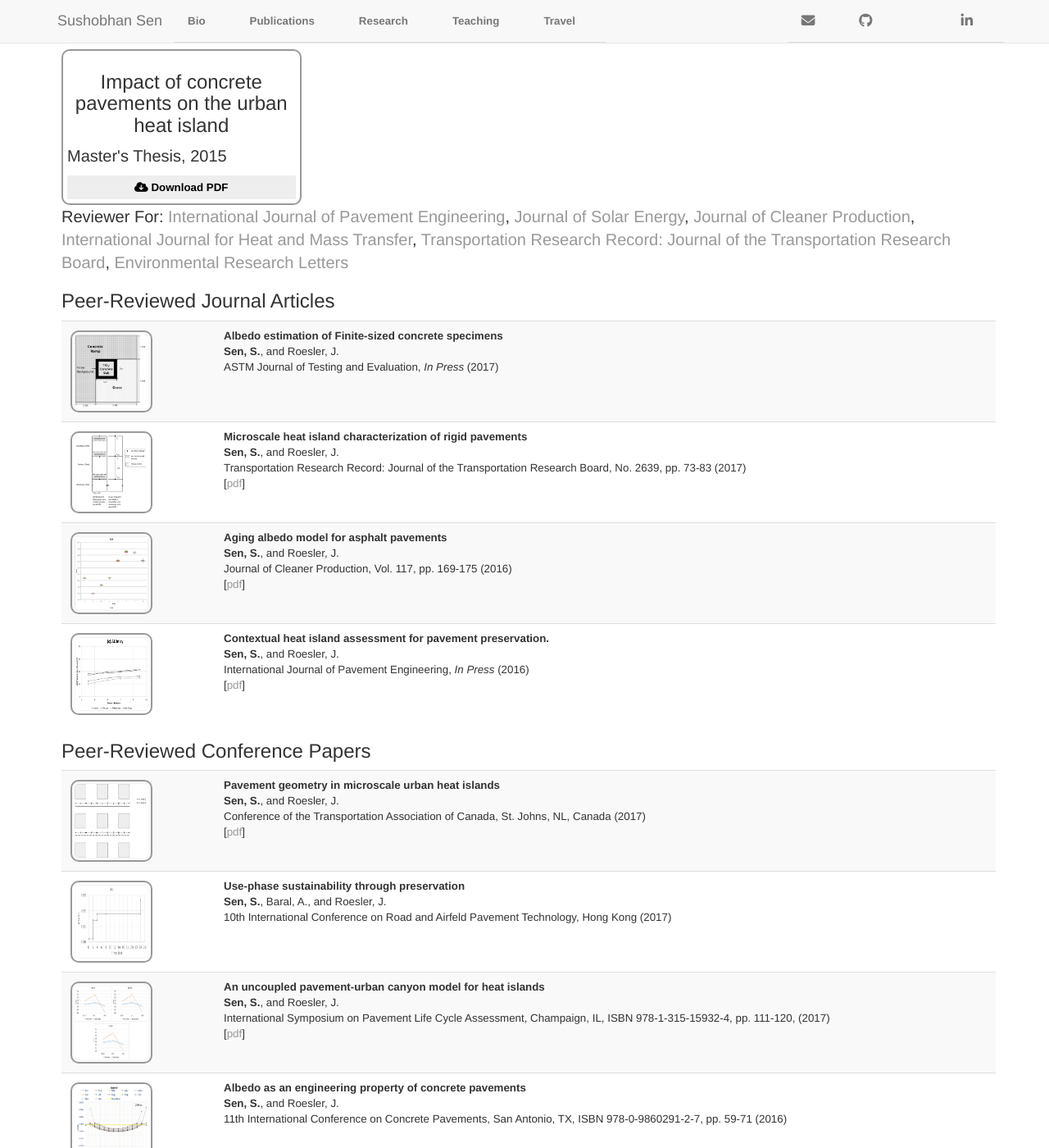
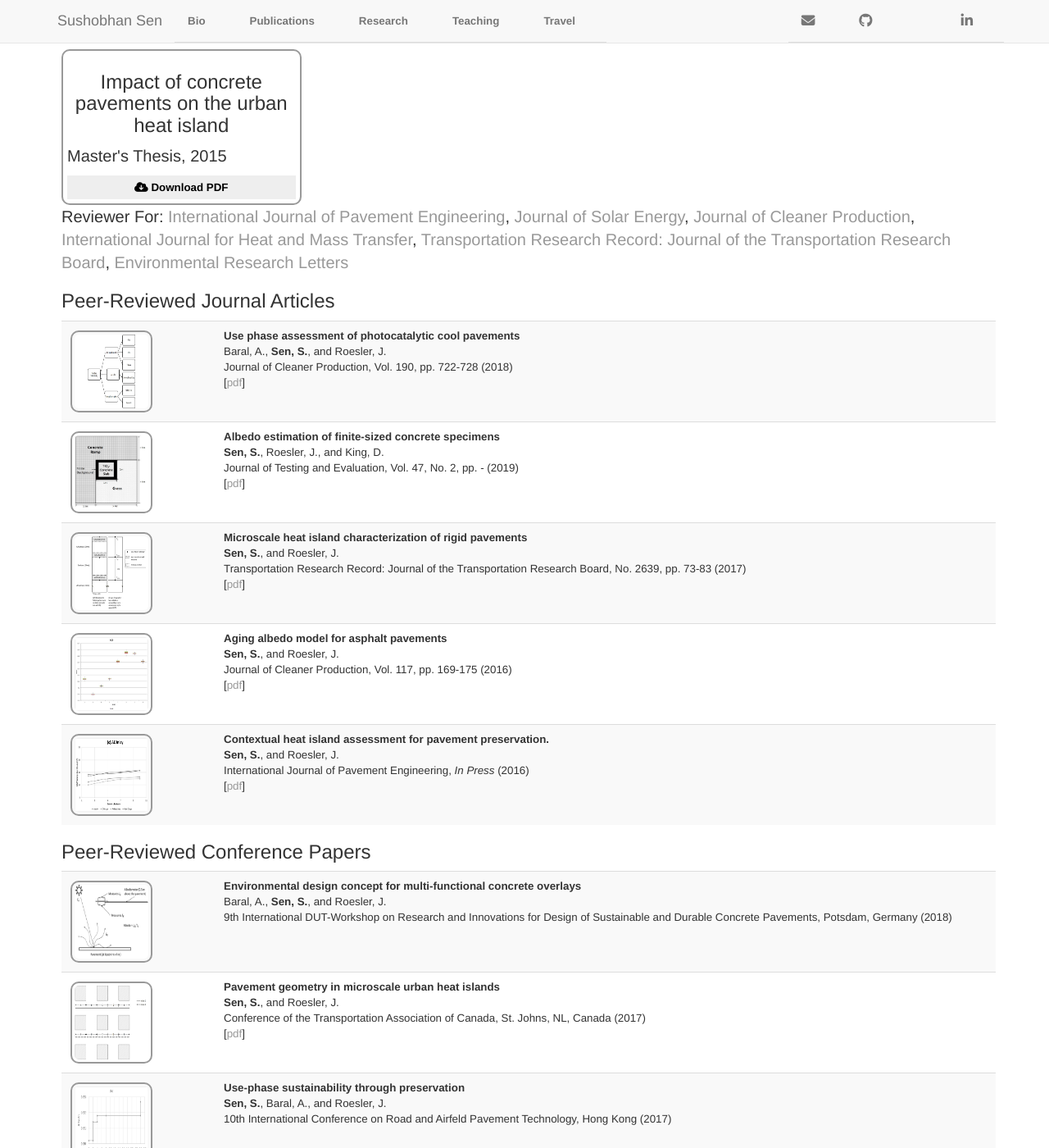
Before and after one commit to sushobhansen/sushobhansen.github.io, a Jekyll site: the page built from publications.md, in a window 1280 px wide and 1400 px high. Shown: the whole window at 82% size. Built offline with Jekyll 4.4.1, drawn with Linux system fonts in a browser that asks for light colours; nearby versions of some CDN libraries; a style sheet for code colours, icons or effects is not loaded.

Commit message:
Added citations for Potsdam 2018 and JCLP 2018, updated citation for JTE 2019

```diff
--- a/publications.md
+++ b/publications.md
@@ -19,8 +19,12 @@ Reviewer For: [International Journal of Pavement Engineering](http://www.tandfon
 
 <table class="table table-striped table-hover">
 	<tr>
+		<td class="col-md-2"><img src="./images/photocatalytic-cool-pavements.jpg" alt="view-factors" height="100px" width="100px"></td>
+		<td><b>Use phase assessment of photocatalytic cool pavements</b> <br> Baral, A., <b>Sen, S.</b>, and Roesler, J. <br> Journal of Cleaner Production, Vol. 190, pp. 722-728 (2018) <br> [<a href="https://www.sciencedirect.com/science/article/pii/S095965261831182X" target="_blank">pdf</a>]</td>
+	</tr>
+	<tr>
 		<td class="col-md-2"><img src="./images/view-factors.jpg" alt="view-factors" height="100px" width="100px"></td>
-		<td><b>Albedo estimation of Finite-sized concrete specimens</b> <br> <b>Sen, S.</b>, and Roesler, J. <br> ASTM Journal of Testing and Evaluation, <i>In Press</i> (2017)</td>
+		<td><b>Albedo estimation of finite-sized concrete specimens</b> <br> <b>Sen, S.</b>, Roesler, J., and King, D. <br> Journal of Testing and Evaluation, Vol. 47, No. 2, pp. - (2019) <br> [<a href="https://compass.astm.org/DIGITAL_LIBRARY/JOURNALS/TESTEVAL/PAGES/JTE20170059.htm" target="_blank">pdf</a>]</td>
 	</tr>
 	<tr>
 		<td class="col-md-2"><img src="./images/microscale-uhi.jpg" alt="microscale-uhi" height="100px" width="100px"></td>
@@ -39,6 +43,10 @@ Reviewer For: [International Journal of Pavement Engineering](http://www.tandfon
 ### Peer-Reviewed Conference Papers
 
 <table class="table table-striped table-hover">
+	<tr>
+		<td class="col-md-2"><img src="./images/potsdam-2018.jpg" alt="tac-2017" height="100px" width="100px"></td>
+		<td><b>Environmental design concept for multi-functional concrete overlays</b> <br> Baral, A., <b>Sen, S.</b>, and Roesler, J. <br> 9th International DUT-Workshop on Research and Innovations for Design of Sustainable and Durable Concrete Pavements, Potsdam, Germany (2018) </td>
+	</tr>
 	<tr>
 		<td class="col-md-2"><img src="./images/tac-2017.jpg" alt="tac-2017" height="100px" width="100px"></td>
 		<td><b>Pavement geometry in microscale urban heat islands</b> <br> <b>Sen, S.</b>, and Roesler, J. <br> Conference of the Transportation Association of Canada, St. Johns, NL, Canada (2017) <br> [<a href="http://www.tac-atc.ca/sites/default/files/conf_papers/sens_-_pavement_geometry_in_microscale_urban_heat_islands.pdf" target="_blank">pdf</a>] </td>
```
Also changed, not shown: images/photocatalytic-cool-pavements.jpg (added), images/potsdam-2018.jpg (added).
